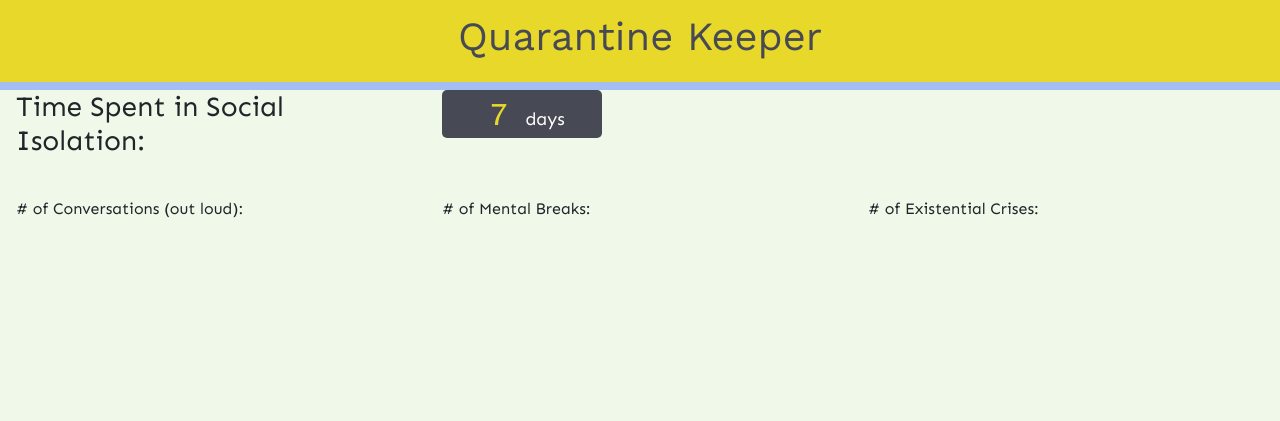
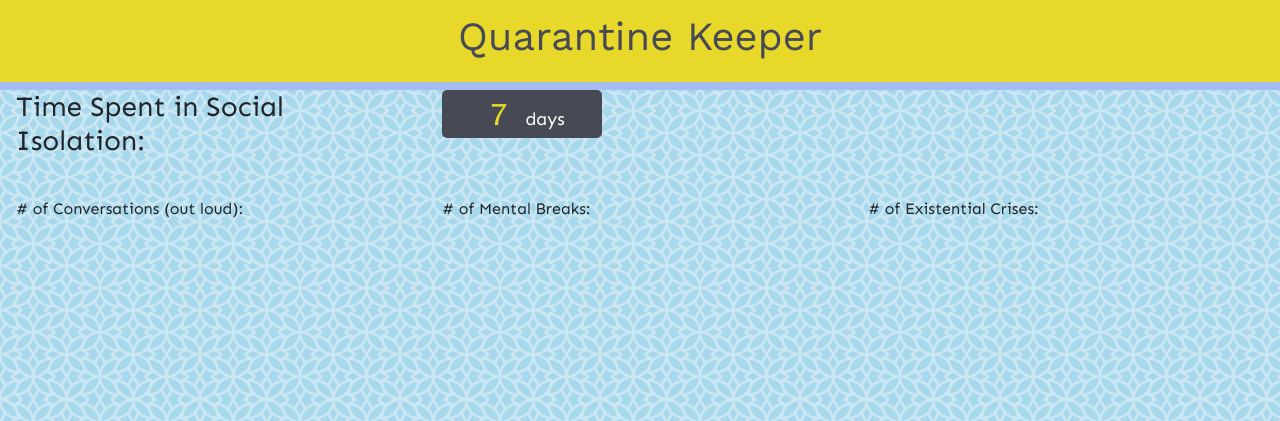
Before and after one commit to psittikul/quarantine-keeper, a PHP site: page / in a window 1280 px wide. Shown: the top 421 px of the page. Run offline with PHP 8.4, Linux system fonts and the light colour scheme; some web fonts are replaced.

Commit message:
Added background pattern, still messing with styles

```diff
--- a/css/styles.css
+++ b/css/styles.css
@@ -5,7 +5,7 @@
 }
 
 body {
-  background-color: #F0F8EA;
+  background-image: url("../assets/bush.png");
   font-family: "Sen", sans-serif;
 }
 body .container-fluid {
--- a/scss/styles.scss
+++ b/scss/styles.scss
@@ -7,7 +7,8 @@
 }
 
 body {
-  background-color: $honeydew;
+  // background-color: $honeydew;
+  background-image: url("../assets/bush.png");
   font-family: $Sen;
   .container-fluid {
     padding: 0;
```
Also changed, not shown: assets/bush.png (added), 1 other file.
